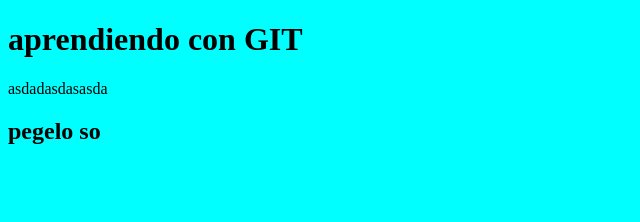
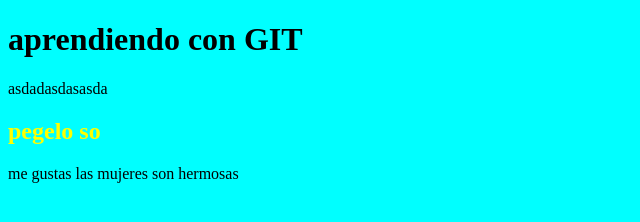
Before and after one commit to Dres3223/GirAprendiz, a plain HTML site: page index.html in a window 1280 px wide. Shown: the whole page, without its empty margins (0-640 px from the left). Drawn offline with Linux system fonts and the light colour scheme.

Commit message:
color de h2 y parrafo mujeres

```diff
--- a/index.html
+++ b/index.html
@@ -11,5 +11,6 @@
     <h1>aprendiendo con GIT</h1>
     <p>asdadasdasasda</p>
     <h2>pegelo so</h2>
+    <p>me gustas las mujeres son hermosas</p>
   </body>
 </html>
--- a/style.css
+++ b/style.css
@@ -1,3 +1,6 @@
 body {
   background-color: aqua;
 }
+h2 {
+  color: yellow;
+}
```
